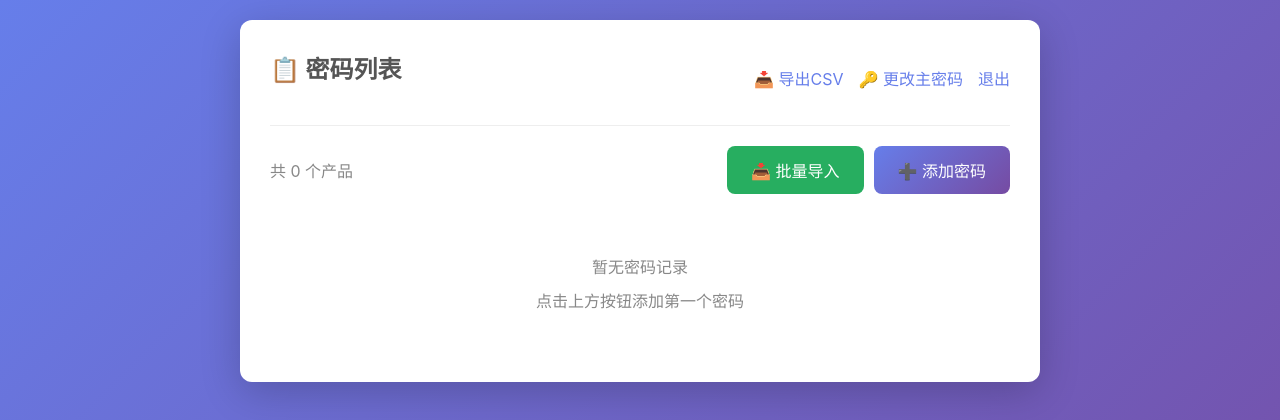
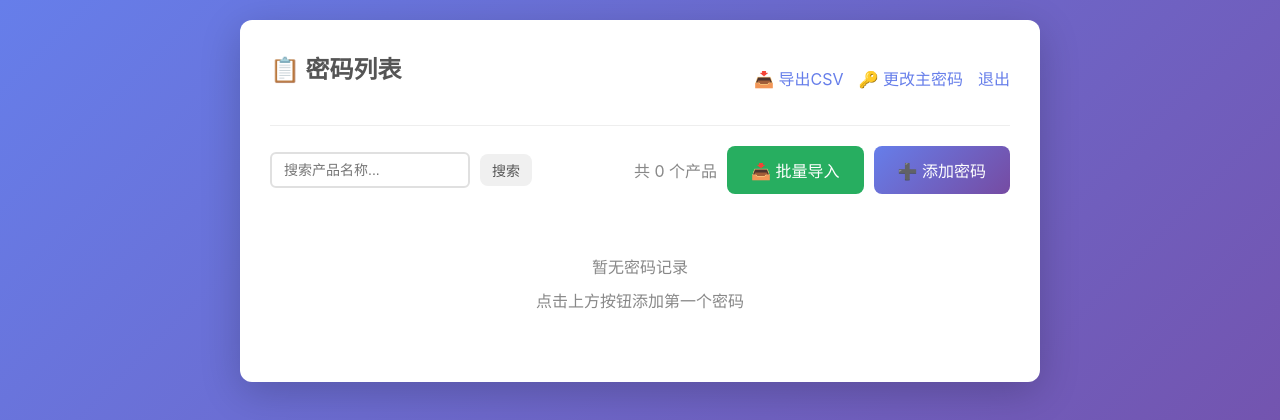
Before and after one commit to Andyflying/password_manager, a Flask app: page /dashboard in a window 1280 px wide. Shown: the top 420 px of the page. Run offline with Flask 3, Linux system fonts and the light colour scheme; the visitor is signed in with stand-in values (Sample User, id 1).

Commit message:
增加搜索和翻页功能

```diff
--- a/templates/dashboard.html
+++ b/templates/dashboard.html
@@ -24,8 +24,15 @@
     {% endwith %}
 
     <div class="header-actions">
-        <span style="color: #888;">共 {{ products|length }} 个产品</span>
-        <div style="display: flex; gap: 10px;">
+        <form method="GET" action="{{ url_for('dashboard') }}" style="display: flex; gap: 10px; align-items: center;">
+            <input type="text" name="search" value="{{ search_query }}" placeholder="搜索产品名称..." style="padding: 8px 12px; border: 2px solid #e0e0e0; border-radius: 6px; font-size: 14px; width: 200px;">
+            <button type="submit" class="btn btn-secondary btn-small">搜索</button>
+            {% if search_query %}
+            <a href="{{ url_for('dashboard') }}" class="btn btn-small" style="background: #e0e0e0; color: #555; text-decoration: none;">清除</a>
+            {% endif %}
+        </form>
+        <div style="display: flex; gap: 10px; align-items: center;">
+            <span style="color: #888;">共 {{ total }} 个产品</span>
             <a href="{{ url_for('import_csv') }}" class="btn btn-success">📥 批量导入</a>
             <a href="{{ url_for('add_password') }}" class="btn btn-primary">➕ 添加密码</a>
         </div>
@@ -39,13 +46,26 @@
             <div class="product-actions">
                 <a href="{{ url_for('view_password', product_name=product) }}" class="btn btn-secondary btn-small">查看</a>
                 <a href="{{ url_for('edit_password', product_name=product) }}" class="btn btn-primary btn-small">编辑</a>
-                <form method="POST" action="{{ url_for('delete_password', product_name=product) }}" style="display: inline;" onsubmit="return confirm('确定要删除 "{{ product }}" 吗？');">
+                <form method="POST" action="{{ url_for('delete_password', product_name=product) }}" style="display: inline;" onsubmit="return confirm('确定要删除 &quot;{{ product }}&quot; 吗？');">
                     <button type="submit" class="btn btn-danger btn-small">删除</button>
                 </form>
             </div>
         </li>
         {% endfor %}
     </ul>
+
+    {% if total_pages > 1 %}
+    <div style="display: flex; justify-content: center; gap: 8px; margin-top: 20px;">
+        {% if page > 1 %}
+        <a href="{{ url_for('dashboard', page=page-1, search=search_query) }}" class="btn btn-secondary btn-small">上一页</a>
+        {% endif %}
+        <span style="padding: 6px 12px; color: #666;">{{ page }} / {{ total_pages }}</span>
+        {% if page < total_pages %}
+        <a href="{{ url_for('dashboard', page=page+1, search=search_query) }}" class="btn btn-secondary btn-small">下一页</a>
+        {% endif %}
+    </div>
+    {% endif %}
+
     {% else %}
     <div class="empty-state">
         <p>暂无密码记录</p>
--- a/web_app.py
+++ b/web_app.py
@@ -80,7 +80,26 @@ def logout():
 def dashboard():
     """主界面 - 显示所有产品"""
     products = pm.list_products()
-    return render_template('dashboard.html', products=products)
+    search_query = request.args.get('search', '').strip()
+
+    if search_query:
+        search_lower = search_query.lower()
+        products = [p for p in products if search_lower in p.lower()]
+
+    ITEMS_PER_PAGE = 6
+    page = request.args.get('page', 1, type=int)
+    total = len(products)
+    total_pages = (total + ITEMS_PER_PAGE - 1) // ITEMS_PER_PAGE
+    start = (page - 1) * ITEMS_PER_PAGE
+    end = start + ITEMS_PER_PAGE
+    products_page = products[start:end]
+
+    return render_template('dashboard.html',
+                          products=products_page,
+                          search_query=search_query,
+                          page=page,
+                          total_pages=total_pages,
+                          total=total)
 
 
 @app.route('/add', methods=['GET', 'POST'])
@@ -630,8 +649,15 @@ def create_templates():
     {% endwith %}
 
     <div class="header-actions">
-        <span style="color: #888;">共 {{ products|length }} 个产品</span>
-        <div style="display: flex; gap: 10px;">
+        <form method="GET" action="{{ url_for('dashboard') }}" style="display: flex; gap: 10px; align-items: center;">
+            <input type="text" name="search" value="{{ search_query }}" placeholder="搜索产品名称..." style="padding: 8px 12px; border: 2px solid #e0e0e0; border-radius: 6px; font-size: 14px; width: 200px;">
+            <button type="submit" class="btn btn-secondary btn-small">搜索</button>
+            {% if search_query %}
+            <a href="{{ url_for('dashboard') }}" class="btn btn-small" style="background: #e0e0e0; color: #555; text-decoration: none;">清除</a>
+            {% endif %}
+        </form>
+        <div style="display: flex; gap: 10px; align-items: center;">
+            <span style="color: #888;">共 {{ products|length }} 个产品</span>
             <a href="{{ url_for('import_csv') }}" class="btn btn-success">📥 批量导入</a>
             <a href="{{ url_for('add_password') }}" class="btn btn-primary">➕ 添加密码</a>
         </div>
```
